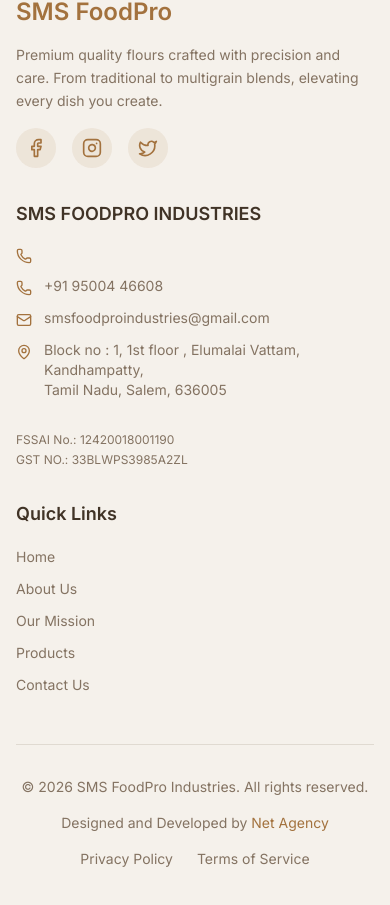
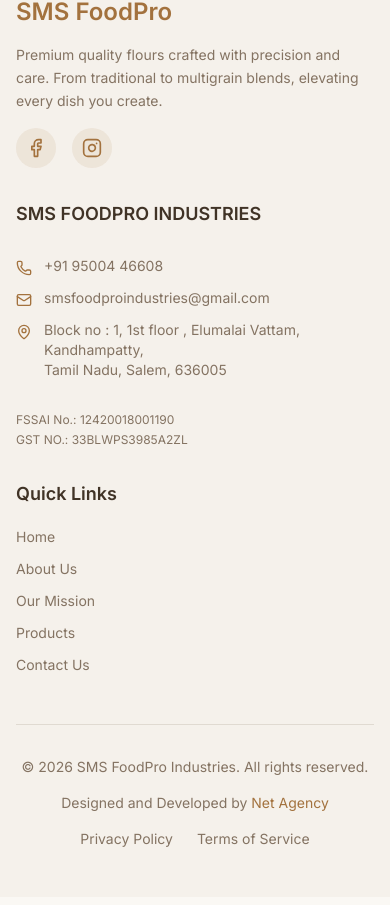
Before and after one commit to netagency28/smsfoodproindustries, a React (Create React App) app: page /about in a window 390 px wide. Shown: the part 3593-4498 px from the top of the page. Built offline with nearby package versions, Linux system fonts and the light colour scheme.

Commit message:
refactor: replace DollarSign with IndianRupee icon, update FAQ answer, and remove Twitter and Phone icons from footer.

```diff
--- a/src/components/Footer.jsx
+++ b/src/components/Footer.jsx
@@ -32,13 +32,13 @@
               >
                 <Instagram className="h-5 w-5" />
               </a>
-              <a
+              {/* <a
                 href="#"
                 className="h-10 w-10 rounded-full bg-primary/10 flex items-center justify-center text-primary hover:bg-primary hover:text-primary-foreground transition-smooth"
                 aria-label="Twitter"
               >
                 <Twitter className="h-5 w-5" />
-              </a>
+              </a> */}
             </div>
           </div>
 
@@ -47,7 +47,7 @@
             <h4 className="text-lg font-semibold text-foreground">SMS FOODPRO INDUSTRIES</h4>
             <ul className="space-y-3">
               <li className="flex items-start space-x-3">
-                <Phone className="h-4 w-4 text-primary mt-1 flex-shrink-0" />
+                {/* <Phone className="h-4 w-4 text-primary mt-1 flex-shrink-0" /> */}
                 {/* <a
                   href="tel:+919986639995"
                   className="text-sm text-muted-foreground hover:text-primary transition-smooth"
--- a/src/pages/HomePage.jsx
+++ b/src/pages/HomePage.jsx
@@ -17,6 +17,7 @@
   ChevronUp,
   MessageCircle,
   PhoneCall,
+  IndianRupee,
 } from 'lucide-react';
 import { Link } from 'react-router-dom';
 import { ProductCard } from '@/components/ProductCard';
@@ -45,7 +46,7 @@
     {
       question: 'What types of flour does SMS FoodPro produce?',
       answer:
-        'We produce a variety of premium quality flours including Grand Besan Flour, Royal Besan Flour, Shakthi Besan Flour, Soy products, and Corn Flour. All our products are naturally processed and hygienically packed.',
+        'We produce a variety of premium quality flours including Grand Besan Flour, Royal Besan Flour, Shakthi Besan Flour, Soy Chunks, and Corn Flour. All our products are naturally processed and hygienically packed.',
     },
     {
       question: "How is SMS FoodPro's besan flour made?",
@@ -280,7 +281,7 @@
                   'We focus on using the finest ingredients and advanced production methods to ensure every product meets the highest standards.',
               },
               {
-                icon: DollarSign,
+                icon: IndianRupee,
                 title: 'Affordable Excellence',
                 description:
                   'Premium quality at competitive prices. We believe excellent flour should be accessible to everyone.',
```
